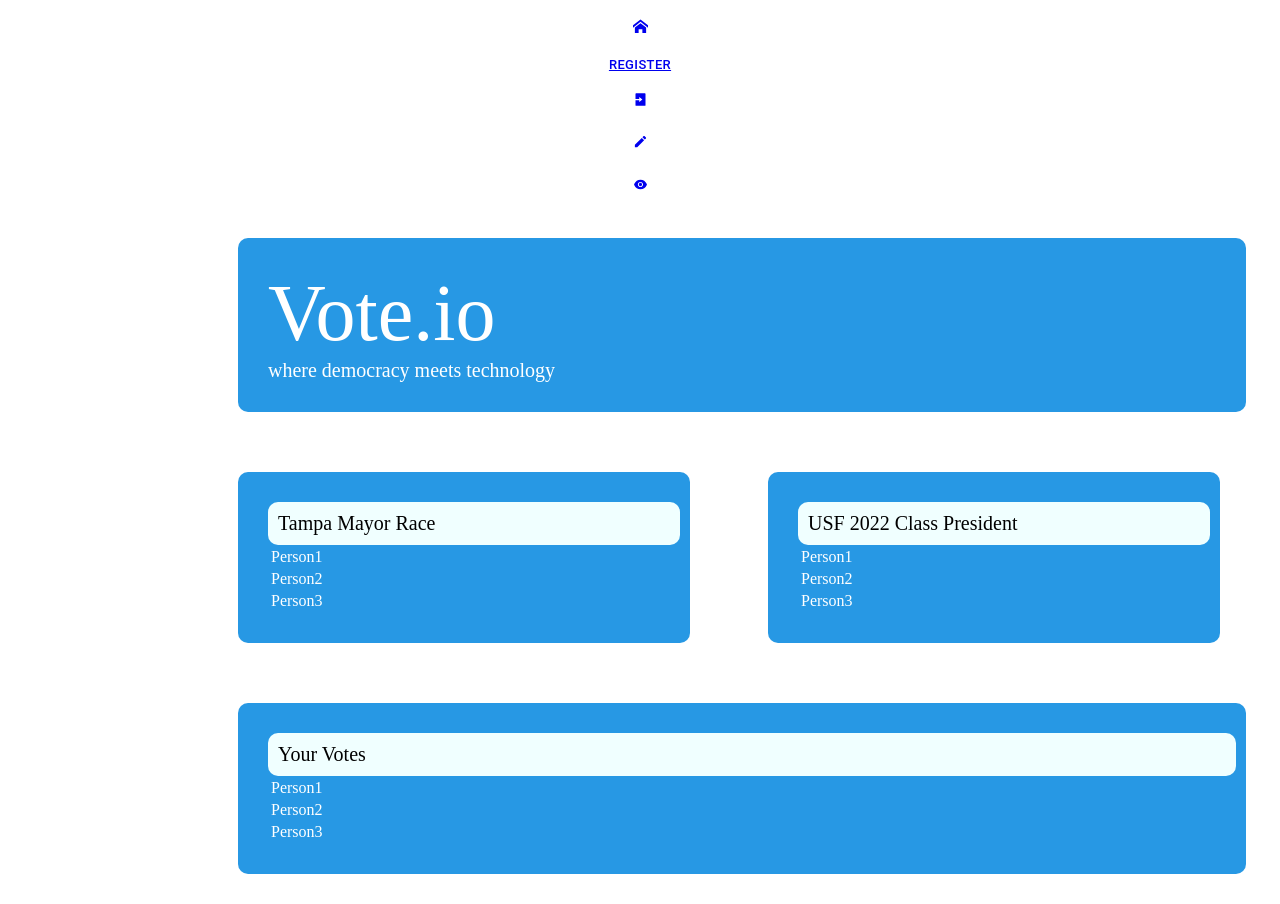
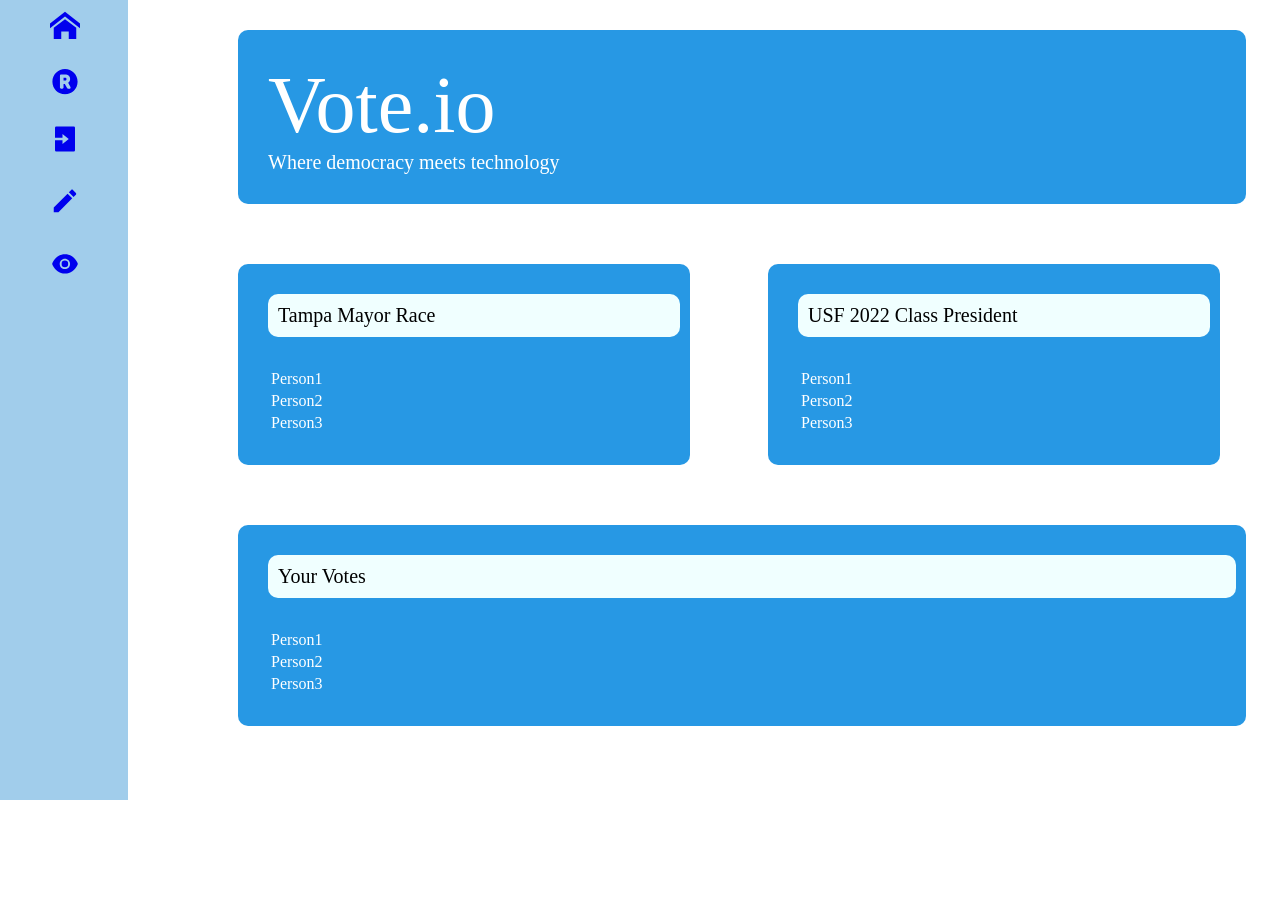
Before and after one commit to arifire21/vote.io, a React (Create React App) app in the folder client/: page / in a window 1280 px wide. After the commit the page ends 800 px from the top, so only its background shows below. Built offline with nearby package versions, Linux system fonts and the light colour scheme.

Commit message:
codechange

```diff
--- a/client/package.json
+++ b/client/package.json
@@ -11,6 +11,7 @@
     "@testing-library/user-event": "^13.2.1",
     "react": "^17.0.2",
     "react-dom": "^17.0.2",
+    "react-icons": "^4.3.1",
     "react-router-dom": "6",
     "react-scripts": "5.0.0",
     "web-vitals": "^2.1.0",
--- a/client/src/App.css
+++ b/client/src/App.css
@@ -62,12 +62,14 @@
 }
 
 /* NAVBAR STUFF */
-.navbar-container {
+.navbar{
   height: 100vh;
   position: absolute;
   width: 10%;
   margin-right: 30px;
-  background-color: powderblue;
+  background-color: rgb(161, 205, 235);
+  top: 0%;
+  left:0%;
   /* border-radius: 10px; */
 }
 
@@ -79,3 +81,13 @@
 .navlink-item {
   text-align: center;
 }
+
+.navbar-tooltip{
+  margin-top: 10px;
+  transform: scale(2.0);
+  margin-bottom: 10px;
+}
+
+.navbar-tooltip :hover{
+  background-color: white;
+}
--- a/client/src/App.js
+++ b/client/src/App.js
@@ -9,7 +9,7 @@
     <div>
       <Navbar/>
       <Card title = "Vote.io"
-      content = "where democracy meets technology"
+      content = "Where democracy meets technology"
       />
 
       <Grid container spacing={1}  >
--- a/client/src/components/Navbar.js
+++ b/client/src/components/Navbar.js
@@ -6,6 +6,7 @@
 import { RiLoginBoxFill} from 'react-icons/ri';
 import { IoMdCreate} from 'react-icons/io';
 import { AiFillEye} from 'react-icons/ai';
+import { FaRegistered} from 'react-icons/fa';
 
 export default function Navbar() {
     return (
@@ -22,9 +23,11 @@
                 </div>
                 <div className="navlink-item">
                     <div className="navbar-tooltip">
+                    <Tooltip title="Register" placement="right">
                         <Button variant="text" size="small">
-                            <Link to="/new-user">Register</Link>
+                            <Link to="/new-user"><FaRegistered/></Link>
                         </Button>
+                    </Tooltip>
                     </div>
                 </div>
                 <div className="navlink-item">
--- a/client/src/index.css
+++ b/client/src/index.css
@@ -29,6 +29,16 @@
   color:black;
   padding: 10px;
   margin:0;
-  left:100px;
+  left:0px;
   right:100px;
 }
+
+.voteTable , tr{
+  margin-top:30px;
+  margin-bottom:30;
+}
+
+tr :hover{
+  background-color: darkblue;
+
+}
--- a/client/src/index.js
+++ b/client/src/index.js
@@ -9,7 +9,7 @@
 import CreatePoll from './pages/create-poll';
 import ViewPoll from './pages/view-poll';
 import NewUser from './pages/new-user';
-import VotePage from './pages/vote';
+// import VotePage from './pages/vote';
 
 ReactDOM.render(
   <BrowserRouter>
@@ -20,7 +20,7 @@
         <Route path="/create-poll" element={<CreatePoll />} />
         <Route path="/view-poll" element={<ViewPoll />} />
         <Route path="/new-user" element={<NewUser />} />
-        <Route path="/vote" element={<VotePage />} />
+        {/* <Route path="/vote" element={<VotePage />} /> */}
       </Routes>
     </React.StrictMode>
   </BrowserRouter>,
```
Also changed, not shown: 2 other files (tests, documents, lock files or other folders).
